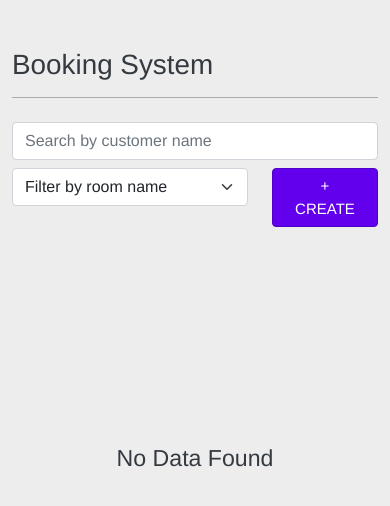
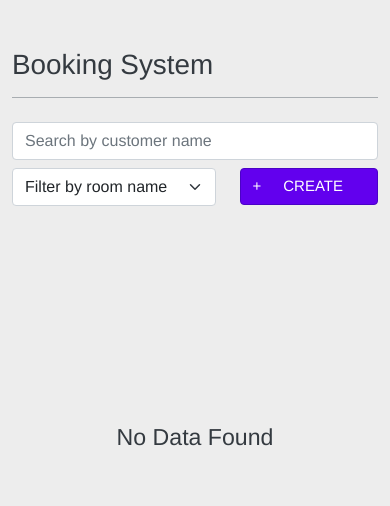
Before and after one commit to aymanElkhouly/hotel-booking-system, a Vue app: page / in a window 390 px wide. Shown: the top 506 px of the page. Built offline with nearby package versions, Linux system fonts and the light colour scheme; what @meforma/vue-toaster would draw is missing.

Commit message:
fix ui  issue

```diff
--- a/src/modules/booking/components/booking-list/booking-list.js
+++ b/src/modules/booking/components/booking-list/booking-list.js
@@ -19,6 +19,7 @@ export default {
     },
     remove (id) {
       this.$store.dispatch('removeBooking', id)
+      this.$toast.success('Removed Successfully')
     },
     canModify (date) {
       return new Date(date).getTime() >= new Date(this.today).getTime()
--- a/src/modules/booking/components/booking-list/booking-list.scss
+++ b/src/modules/booking/components/booking-list/booking-list.scss
@@ -1,9 +1,17 @@
 .booking-list{
   height: 100%;
   .create-btn{
-    word-spacing: 2rem;
+    /*word-spacing: 2rem;*/
+    display: flex;
+    width: 100%;
+    justify-content: space-between;
   }
   .min-vh-50{
     min-height: 50vh;
   }
+  .content{
+    table{
+      min-width: 960px;
+    }
+  }
 }
--- a/src/modules/booking/components/booking-list/booking-list.vue
+++ b/src/modules/booking/components/booking-list/booking-list.vue
@@ -4,7 +4,7 @@
       <div class="col-12 col-md-6">
         <input v-model="search" type="text" class="form-control" placeholder="Search by customer name">
       </div>
-      <div class="col-8 col-md-4 mt-md-0 mt-2">
+      <div class="col-7 col-md-4 mt-md-0 mt-2">
         <select class="form-select" v-model="roomSearch">
           <option value="" selected>Filter by room name</option>
           <option value="Sea_view1">Sea_view1</option>
@@ -13,15 +13,17 @@
           <option value="Garden_view2">Garden_view2</option>
         </select>
       </div>
-      <div class="col-4 col-md-2 mt-md-0 mt-2">
+      <div class="col-5 col-md-2 mt-md-0 mt-2">
         <button @click="create" class="btn btn-primary float-end clearfix create-btn">
-          + Create
+          <span>+</span>
+          <span>Create</span>
         </button>
       </div>
     </div>
     <div class="row mt-4">
       <div class="col-12">
-        <table v-if="filteredList.length" class="table table-hover table-responsive bg-white">
+        <div class="table-responsive content">
+          <table v-if="filteredList.length" class="table table-hover bg-white">
             <thead>
             <tr>
               <th scope="col">#</th>
@@ -61,6 +63,7 @@
           </div>
         </div>
       </div>
+    </div>
   </section>
 </template>
 
--- a/src/modules/booking/components/booking-modifications/booking-modifications.js
+++ b/src/modules/booking/components/booking-modifications/booking-modifications.js
@@ -106,16 +106,20 @@ export default {
     },
 
     roomValidation () {
-      const busyRoom = this.bookingList.find(item => {
+      const busyRoom = this.bookingList.filter(item => {
         if (this.id !== item.id) {
           // Compare selected Date with all Booking period date
-          const isValidDate = new Date(this.booking.date).getTime() <= new Date(item.endDate).getTime()
-          if (isValidDate && item.room.id === this.booking.room.id) {
+          const currentDate = new Date(this.booking.date).getTime()
+          const startPeriodDate = new Date(item.date).getTime()
+          const lastPeriodDate = new Date(item.endDate).getTime()
+          const final = currentDate >= startPeriodDate && currentDate <= lastPeriodDate
+
+          if (final && item.room.id === this.booking.room.id) {
             return item
           }
         }
       })
-      if (busyRoom) {
+      if (busyRoom.length) {
         this.roomBusy = true
         this.$toast.warning(this.roomBusyMsg)
       } else {
```
Lines whose indentation alone changed are shown as unchanged.
